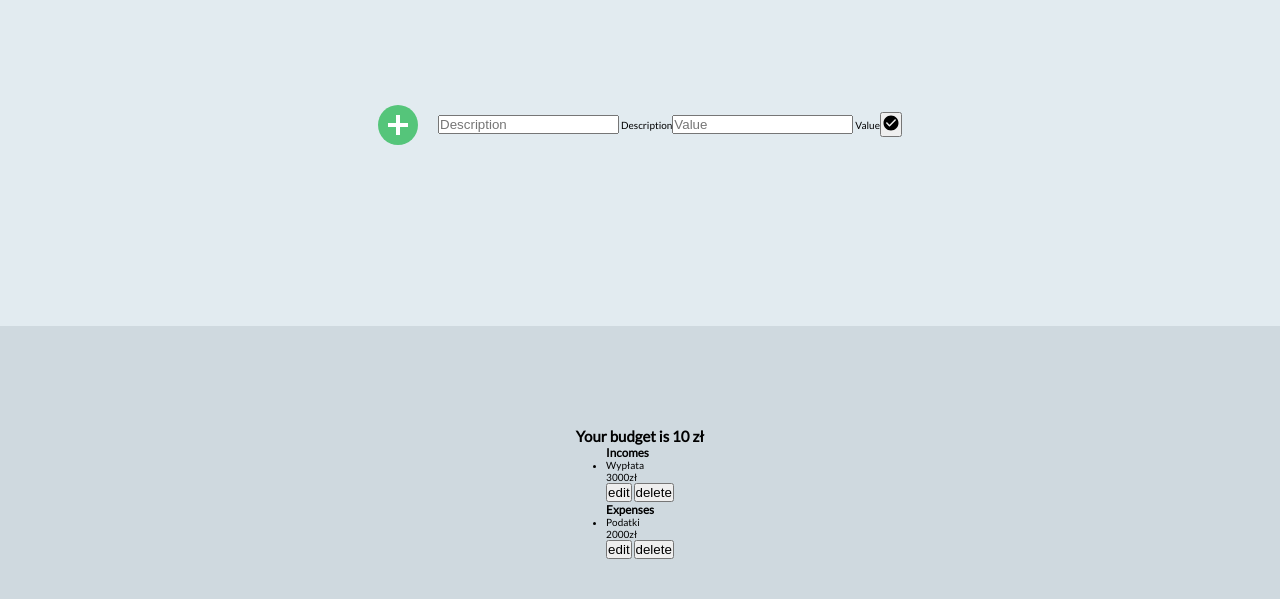
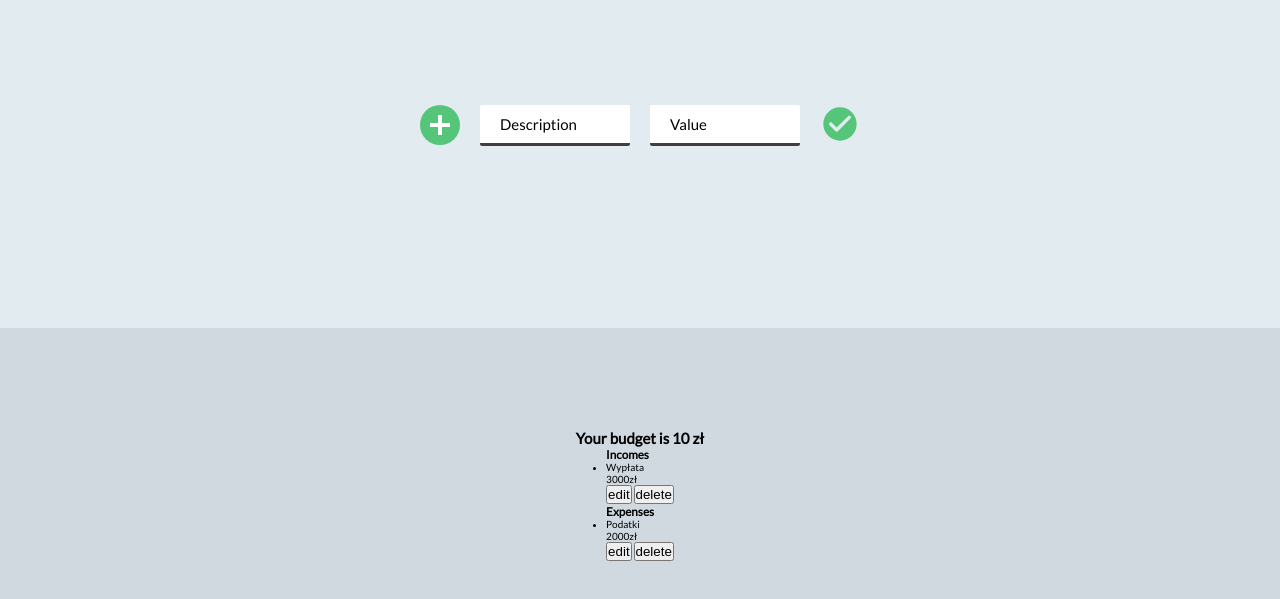
Before and after one commit to KonradPietkiewicz/Budget-App, a plain HTML site: page index.html in a window 1280 px wide. Shown: the part 77-676 px from the top of the page. Drawn offline with Linux system fonts and the light colour scheme.

Commit message:
add style input and button

```diff
--- a/css/style.css
+++ b/css/style.css
@@ -1,6 +1,8 @@
 :root {
     --income-color: #55c57a;
     --expense-color: #bb1414;
+
+    --gray-color: #3f3f3f;
 
     --form-background-color: #e2ebf0;
     --balance-background-color: #cfd9df;
@@ -96,6 +98,7 @@ body {
     content: "";
     position: absolute;
     background-color: #fff;
+    transition: transform 0.25s ease-out;
 }
 
 .switch__label:before {
@@ -114,6 +117,74 @@ body {
     margin-top: -0.2rem;
 }
 
+.switch__input:checked~.switch__label {
+    background-color: var(--expense-color);
+}
+
+.switch__input:checked~.switch__label:before {
+    transform: rotate(90deg);
+}
+
+.input {
+    display: block;
+    position: relative;
+    padding-right: 2rem;
+}
+
+.input__input {
+    font-size: 1.5rem;
+    font-family: inherit;
+    padding: 1rem 2rem;
+    border-radius: 0.2rem;
+    background-color: rgba(#fff, 05);
+    border: none;
+    width: 15rem;
+    display: block;
+    transition: border-color 0.3s ease-in;
+    border-bottom: 0.3rem solid var(--gray-color);
+}
+
+.input__input:focus {
+    outline: none;
+    border-bottom: .3rem solid var(--income-color);
+}
+
+.input__input::-webkit-input-placeholder {
+    color: #000;
+}
+
+.input__label {
+    font-size: 1.2rem;
+    font-weight: 700;
+    position: absolute;
+    top: -2rem;
+    left: 0;
+    transition: opacity 0.3s ease-in, transform 0.3s ease in
+}
+
+.input__input:placeholder-shown+.input__label {
+    opacity: 0;
+    visibility: hidden;
+    transform: translateY(4rem);
+}
+
+.button {
+    background-color: transparent;
+    border: none;
+    cursor: pointer;
+}
+
+.button__icon {
+    height: 4rem;
+    width: 4rem;
+    fill: var(--income-color);
+    transition: transform 0.1s ease-in;
+}
+
+.button__icon:hover {
+    transform: translateY(-0.5rem);
+}
+
 @media (min-width: 768px) {
     html {
         font-size: 62.5%;
```
